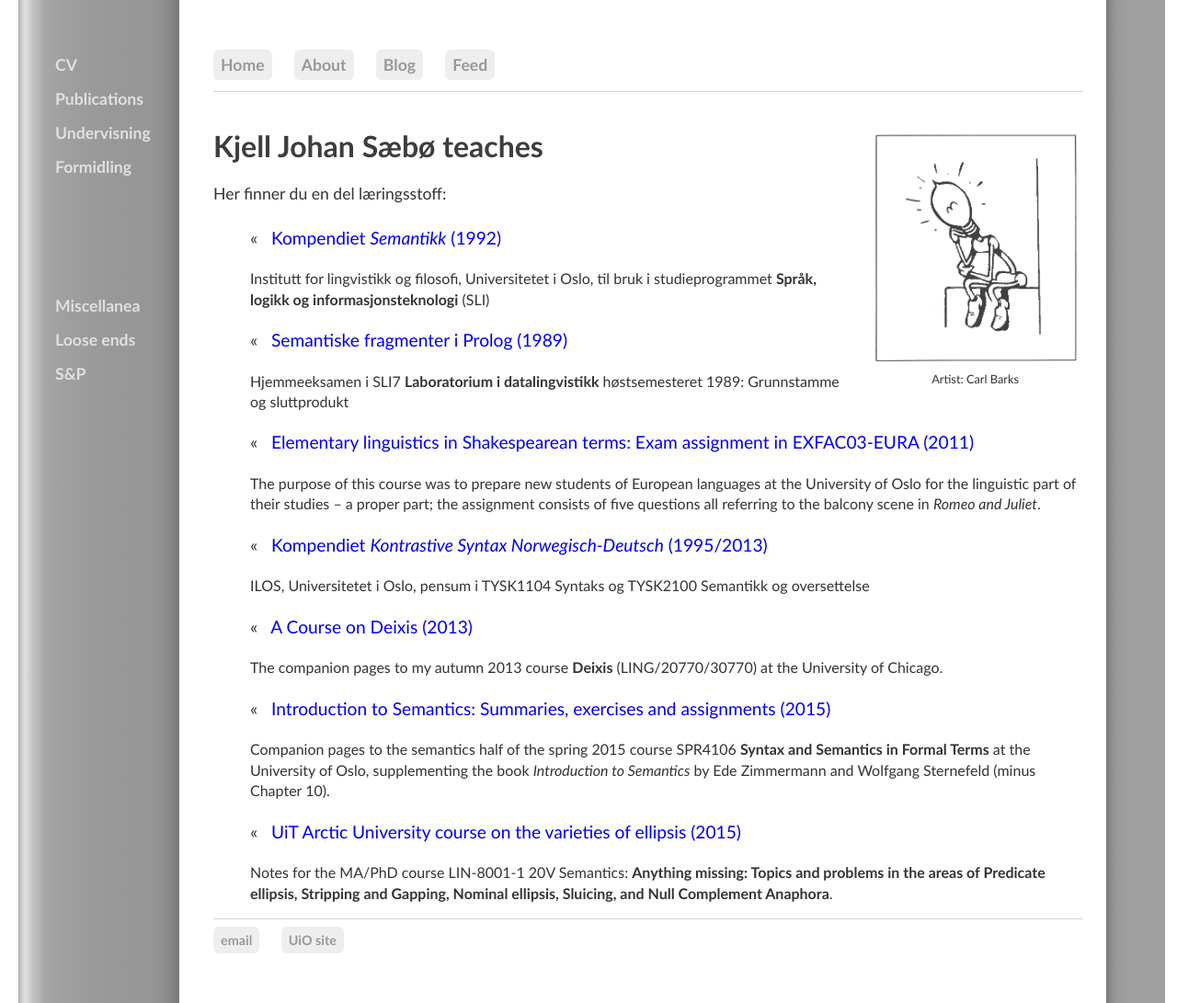
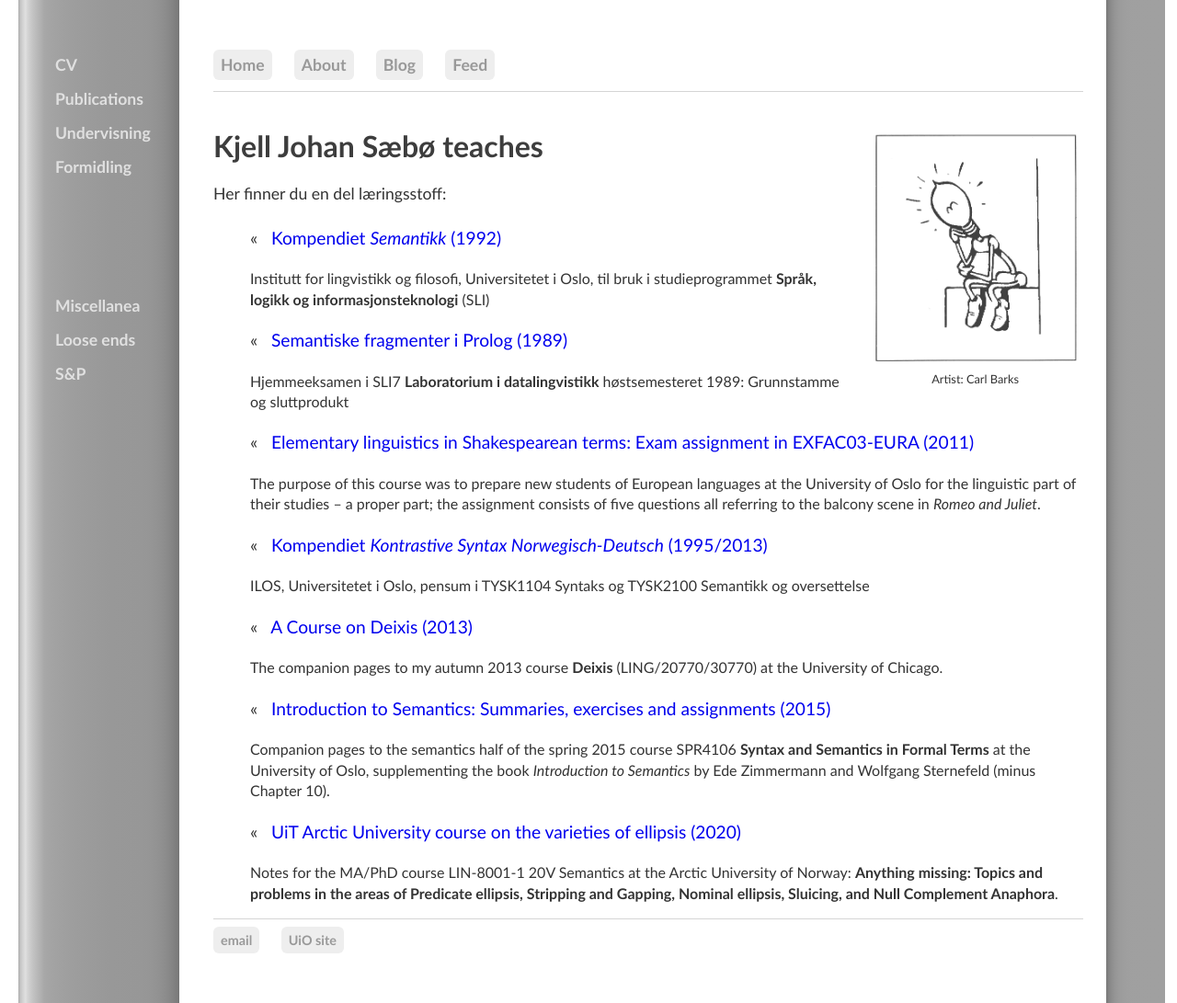
Before and after one commit to kjelljs/kjelljs.github.io, a Jekyll site: the page built from courses/index.html, in a window 1280 px wide and 1091 px high. Shown: the whole window at 92% size. Built offline with Jekyll 4.4.1, drawn with Linux system fonts in a browser that asks for light colours.

Commit message:
Update index.html

```diff
--- a/courses/index.html
+++ b/courses/index.html
@@ -40,6 +40,6 @@ figcaption {
 	<li id="blogposts">&laquo; &nbsp; <a href="/courses/intosem.html">Introduction to Semantics: Summaries, exercises and assignments (2015)</a></li>
 	<p>Companion pages to the semantics half of the spring 2015 course SPR4106 <b>Syntax and Semantics in Formal Terms</b> at the University of Oslo,
 		supplementing the book <i>Introduction to Semantics</i> by Ede Zimmermann and Wolfgang Sternefeld (minus Chapter 10).</p>
-	<li id="blogposts">&laquo; &nbsp; <a href="/courses/ellipse.html">UiT Arctic University course on the varieties of ellipsis (2015)</a></li>
-	<p>Notes for the MA/PhD course LIN-8001-1 20V Semantics: <b>Anything missing: Topics and problems in the areas of Predicate ellipsis, Stripping and Gapping, Nominal ellipsis, Sluicing, and Null Complement Anaphora</b>.</p>
+	<li id="blogposts">&laquo; &nbsp; <a href="/courses/ellipse.html">UiT Arctic University course on the varieties of ellipsis (2020)</a></li>
+	<p>Notes for the MA/PhD course LIN-8001-1 20V Semantics at the Arctic University of Norway: <b>Anything missing: Topics and problems in the areas of Predicate ellipsis, Stripping and Gapping, Nominal ellipsis, Sluicing, and Null Complement Anaphora</b>.</p>
 </ul>
```
